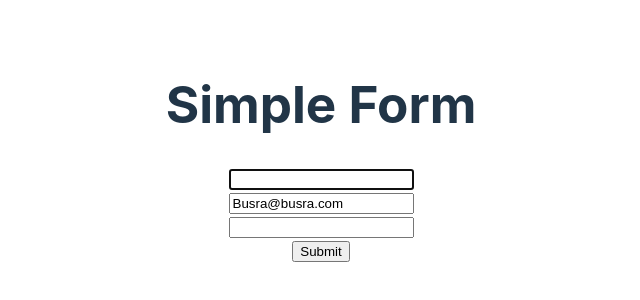
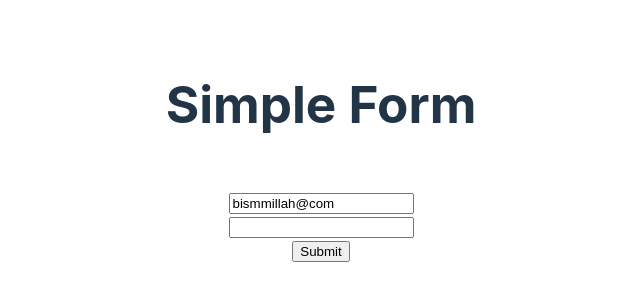
Before and after one commit to Busra2456/form-master, a React (Vite) app: page / in a window 1280 px wide. Shown: the part 248-548 px from the top of the page, without its empty margins (319-959 px from the left). Built offline with nearby package versions, Linux system fonts and the light colour scheme.

Commit message:
HookForm

```diff
--- a/src/App.jsx
+++ b/src/App.jsx
@@ -1,5 +1,6 @@
 
 import './App.css'
+import HookForm from './Components/HookForm/HookForm'
 import RefForm from './Components/RefForm/RefForm'
 import SimpleForm from './Components/SimpleForm/SimpleForm'
 import StatefulForm from './StatefulForm/StatefulForm'
@@ -13,7 +14,8 @@
       <h1>Simple Form</h1>
       {/* <SimpleForm></SimpleForm> */}
       {/* <StatefulForm></StatefulForm> */}
-      <RefForm></RefForm>
+      {/* <RefForm></RefForm> */}
+      <HookForm></HookForm>
     </>
   )
 }
--- /dev/null
+++ b/src/Components/HookForm/HookForm.jsx
@@ -0,0 +1,33 @@
+import useInputState from "../../Hooks/Hooks";
+
+const HookForm = () => {
+      // const [name,handleNameChange] = useInputState('bismillah')
+
+      const emailStats = useInputState('bismmillah@com')
+
+      const handleSubmit = e =>{
+            console.log('form data', emailStats.value)
+            e.preventDefault();}
+
+
+      return (
+            <div>
+                     <form onSubmit={handleSubmit} >
+
+
+{/* <input value={name} onChange={handleNameChange}
+type="text" name="name"/> */}
+   <br />
+
+
+
+<input {...emailStats} type="email" name="email" id="" />
+<br />
+<input type="password" name="password" />
+<br />
+<input type="submit" value="Submit" /></form>
+            </div>
+      );
+};
+
+export default HookForm;
--- a/src/Components/SimpleForm/SimpleForm.jsx
+++ b/src/Components/SimpleForm/SimpleForm.jsx
@@ -18,10 +18,12 @@
                  <form onSubmit={handleSubmit} >
 <input type="text" name="name"/>
    <br />
-   <input type="text" name="phone" />
-<br />
+
+
 
 <input type="email" name="email" id="" />
+<br />
+<input type="text" name="phone" />
 <br />
 <input type="submit" value="Submit" /></form>
   </div>
--- /dev/null
+++ b/src/Hooks/Hooks.js
@@ -0,0 +1,23 @@
+import { useState } from "react"
+
+const useInputState =  (defaultValue = null) =>{
+      const [value,setValue] = useState(defaultValue);
+
+      const onChange = e =>{
+            setValue(e.target.value);
+      }
+
+      // const handleChange = e =>{
+      //       setValue(e.target.value);
+      // }
+
+      // return [value,handleChange];
+      return{
+            value,onChange
+      }
+
+
+
+}
+
+export default useInputState;
```
